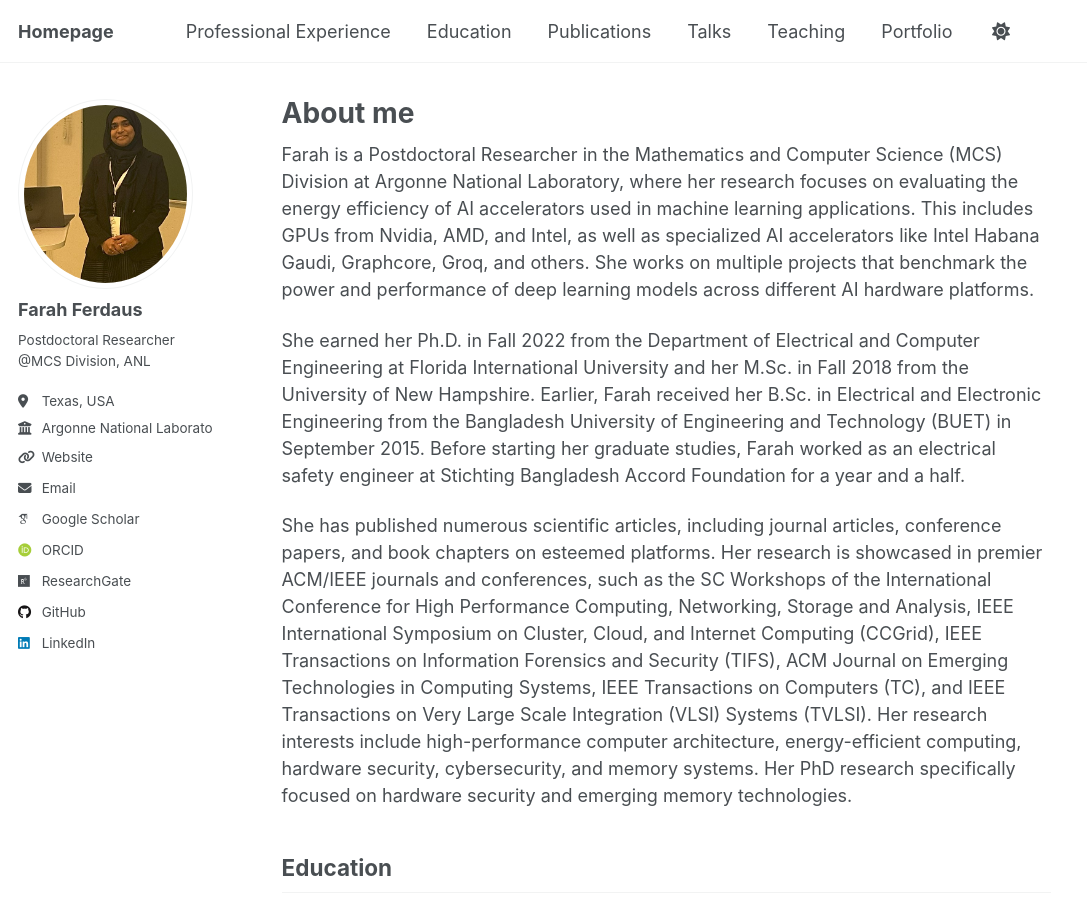
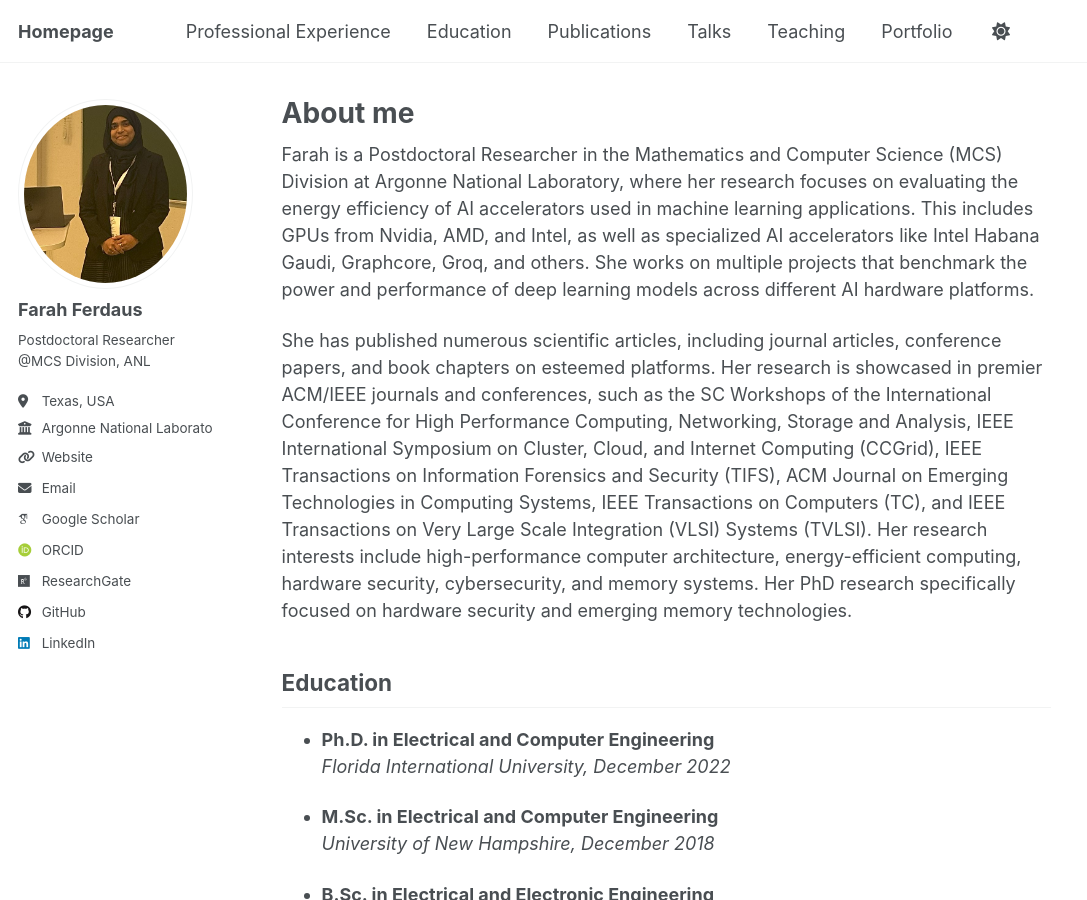
Before and after one commit to fferdaus/fferdaus.github.io, a Jekyll site: the page built from _pages/about.md, in a window 1280 px wide and 900 px high. Shown: the whole window, without its empty margins (0-1087 px from the left). Built offline with Jekyll 4.4.1, drawn with Linux system fonts in a browser that asks for light colours; some web fonts are replaced.

Commit message:
Update about.md

```diff
--- a/_pages/about.md
+++ b/_pages/about.md
@@ -9,7 +9,7 @@ redirect_from:
 
 Farah is a Postdoctoral Researcher in the Mathematics and Computer Science (MCS) Division at Argonne National Laboratory, where her research focuses on evaluating the energy efficiency of AI accelerators used in machine learning applications. This includes GPUs from Nvidia, AMD, and Intel, as well as specialized AI accelerators like Intel Habana Gaudi, Graphcore, Groq, and others. She works on multiple projects that benchmark the power and performance of deep learning models across different AI hardware platforms.
 
-She earned her Ph.D. in Fall 2022 from the Department of Electrical and Computer Engineering at Florida International University and her M.Sc. in Fall 2018 from the University of New Hampshire. Earlier, Farah received her B.Sc. in Electrical and Electronic Engineering from the Bangladesh University of Engineering and Technology (BUET) in September 2015. Before starting her graduate studies, Farah worked as an electrical safety engineer at Stichting Bangladesh Accord Foundation for a year and a half.
+<!--She earned her Ph.D. in Fall 2022 from the Department of Electrical and Computer Engineering at Florida International University and her M.Sc. in Fall 2018 from the University of New Hampshire. Earlier, Farah received her B.Sc. in Electrical and Electronic Engineering from the Bangladesh University of Engineering and Technology (BUET) in September 2015. Before starting her graduate studies, Farah worked as an electrical safety engineer at Stichting Bangladesh Accord Foundation for a year and a half.-->
 
 She has published numerous scientific articles, including journal articles, conference papers, and book chapters on esteemed platforms. Her research is showcased in premier ACM/IEEE journals and conferences, such as the SC Workshops of the International Conference for High Performance Computing, Networking, Storage and Analysis, IEEE International Symposium on Cluster, Cloud, and Internet Computing (CCGrid), IEEE Transactions on Information Forensics and Security (TIFS), ACM Journal on Emerging Technologies in Computing Systems, IEEE Transactions on Computers (TC), and IEEE Transactions on Very Large Scale Integration (VLSI) Systems (TVLSI). Her research interests include high-performance computer architecture, energy-efficient computing, hardware security, cybersecurity, and memory systems. Her PhD research specifically focused on hardware security and emerging memory technologies.
 
```
